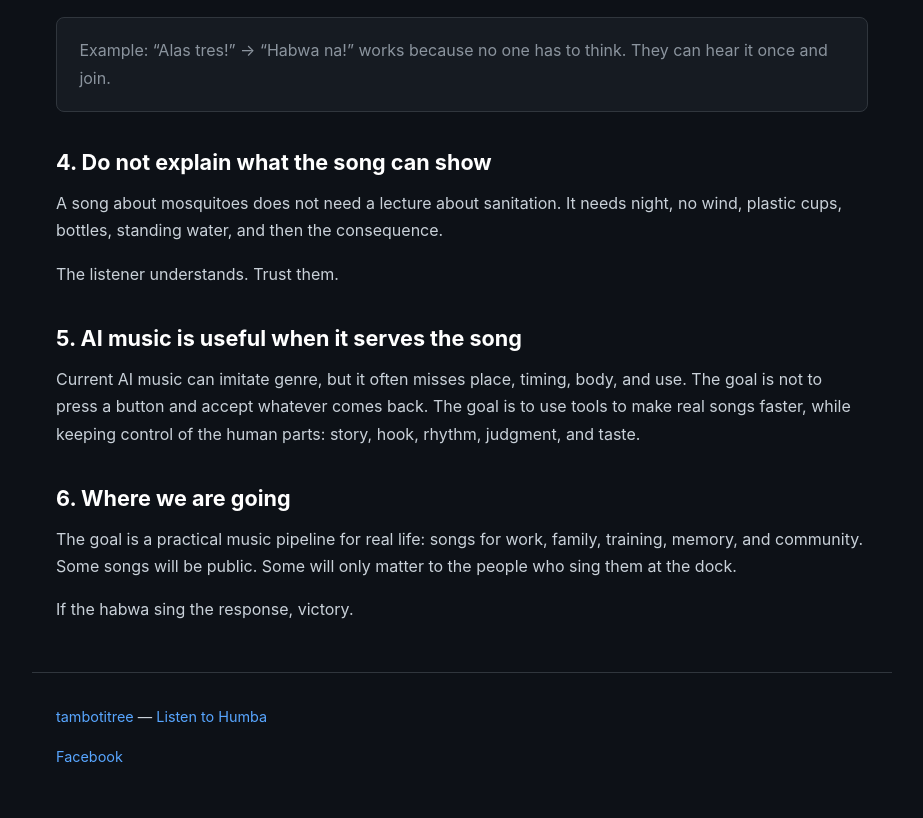
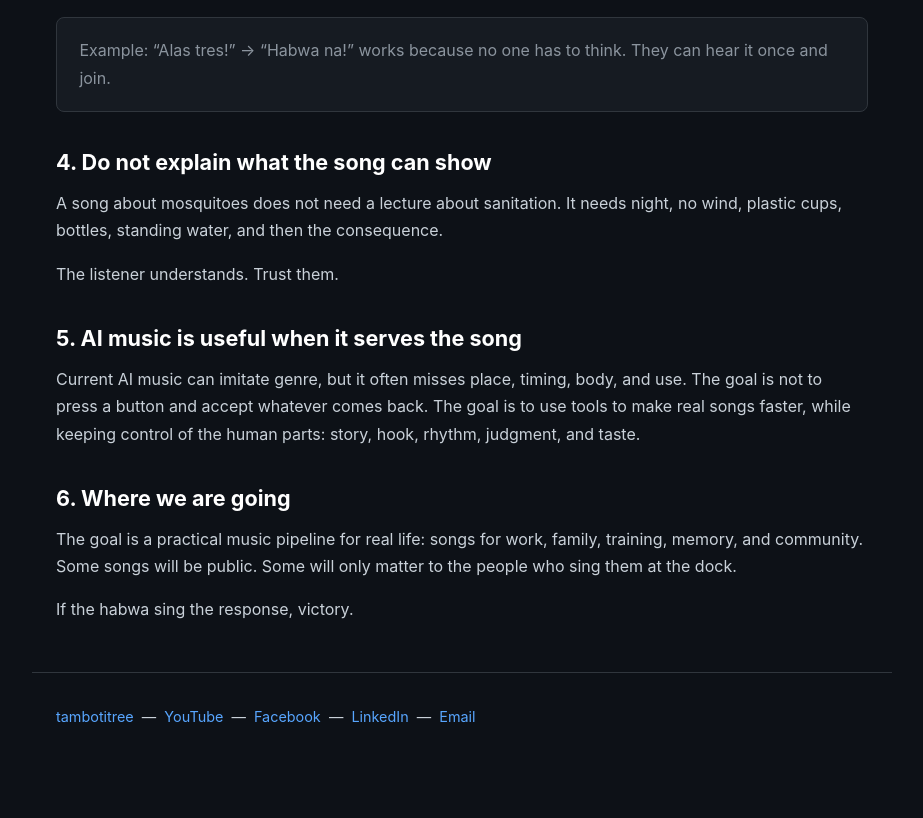
Before and after one commit to tambotitree/tambotitree.github.io, a plain HTML site: page music.html in a window 1280 px wide. Shown: the part 1282-2100 px from the top of the page, without its empty margins (178-1101 px from the left). After the commit the page ends 2059 px from the top, so only its background shows below. Drawn offline with Linux system fonts and the light colour scheme.

Commit message:
Update footer links and add email contact

```diff
--- a/music.html
+++ b/music.html
@@ -190,18 +190,24 @@ i<!DOCTYPE html>
 
 <footer>
   <p>
-    <a href="index.html">tambotitree</a> —
-    <a href="https://www.youtube.com/watch?v=sElZE8XLwfE" target="_blank" rel="noopener noreferrer">Listen to Humba</a>
+    <a href="index.html">tambotitree</a> &nbsp;&mdash;&nbsp;
+
+    <a href="https://www.youtube.com/watch?v=sElZE8XLwfE" target="_blank" rel="noopener noreferrer">
+      YouTube
+    </a> &nbsp;&mdash;&nbsp;
+
+    <a href="https://www.facebook.com/JackRyanShadowRecruit" target="_blank" rel="noopener noreferrer">
+      Facebook
+    </a> &nbsp;&mdash;&nbsp;
+
+    <a href="https://www.linkedin.com/in/john-ryan-b7719814/" target="_blank" rel="noopener noreferrer">
+      LinkedIn
+    </a> &nbsp;&mdash;&nbsp;
+
+    <a href="mailto:tambotitree@gmail.com">
+      Email
+    </a>
   </p>
-  <p>
-
-  <a href="https://www.facebook.com/JackRyanShadowRecruit" target="_blank">
-
-    Facebook
-
-  </a>
-
-</p>
 </footer>
 
 </body>
```
